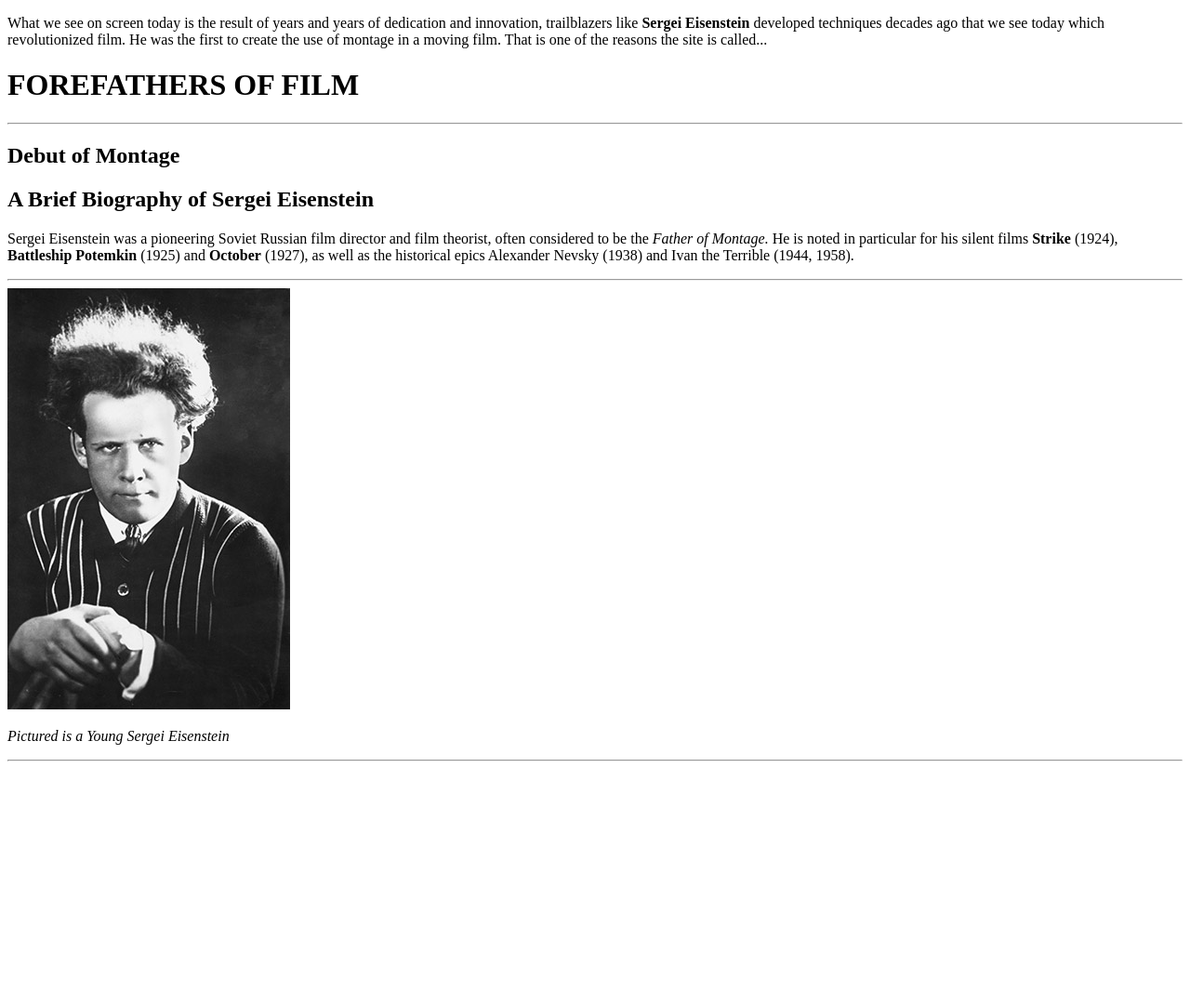
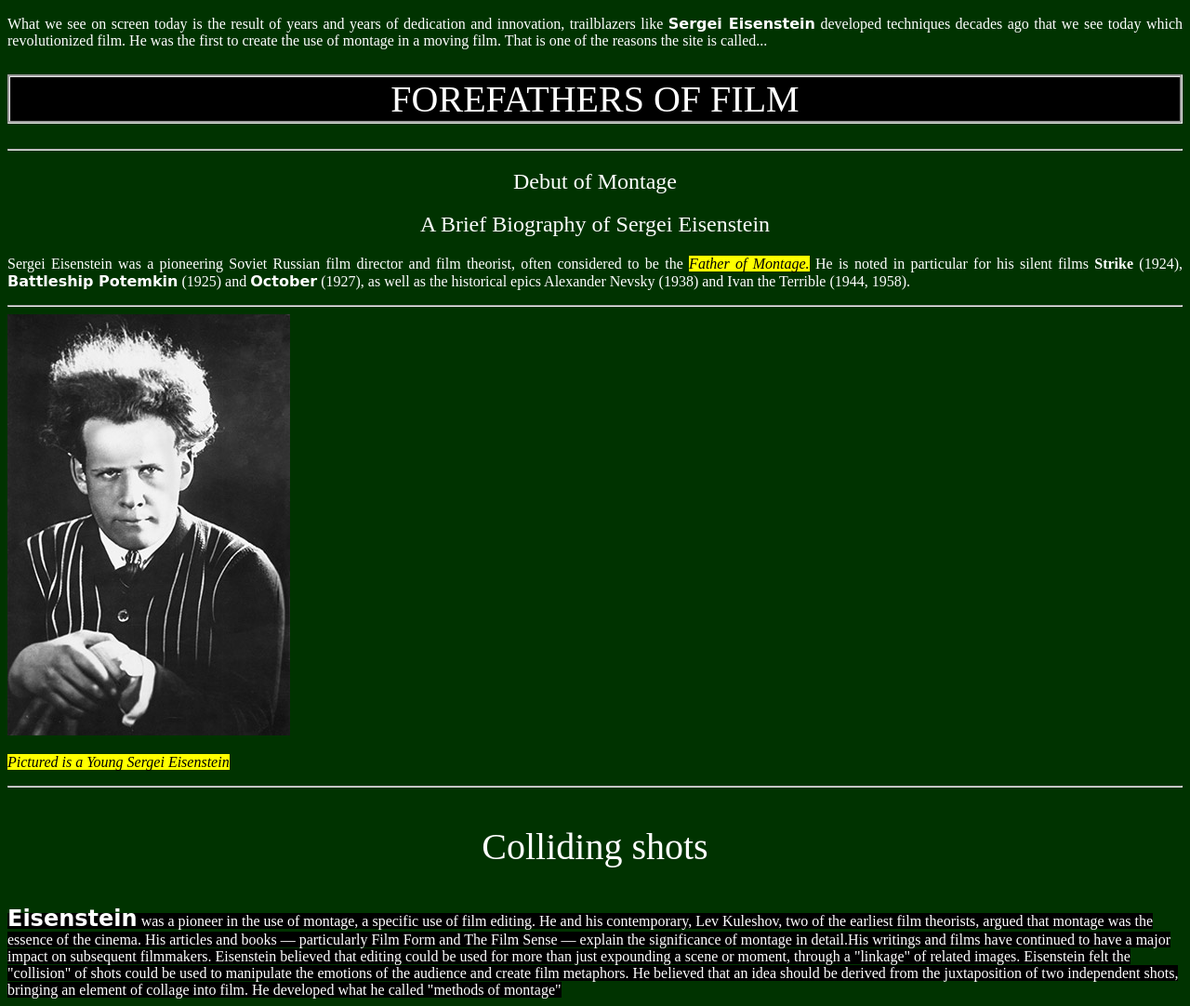
Before and after one commit to benmarley/activity-css, a plain HTML site: page index.html in a window 1280 px wide. Shown: the whole page at 93% size. Before the commit the page ends 827 px from the top, so only its background shows below. Drawn offline with Linux system fonts and the light colour scheme.

Commit message:
added css

```diff
--- a/CSS/general.css
+++ b/CSS/general.css
@@ -1,2 +1,43 @@
 html {
-    font-family:futura
+    font-family:futura;
+    color:#ffffff
+}
+body {
+    background:#003300;
+}
+h1 {
+    text-align:center;
+    font-size:2.5rem;
+    font-weight:100;
+    background-color:#000;
+    border-style:groove
+}
+
+h2 {
+    text-align:center;
+    font-weight:100
+}
+P {
+   text-align:justify
+}
+p2 {
+    background:#000;
+    text-align:justify
+}
+p2 strong {
+    font-size:1.5rem;
+
+}
+strong {
+    font-family:cursive
+}
+p em {
+    font-family:serif;
+    background:#ffff00;
+    color:#000;
+}
+h3 {
+    font-weight:100;
+    font-size: 2.5rem;
+    text-align:center
+}
--- a/index.html
+++ b/index.html
@@ -18,7 +18,9 @@
  <img src="images/Sergei_Eisenstein_03.jpg">
     <p><em>Pictured is a Young Sergei Eisenstein</em></p>
     <hr>
-
+    <h3>Colliding shots</h3>
+    <p2><strong>Eisenstein</strong> was a pioneer in the use of montage, a specific use of film editing. He and his contemporary, Lev Kuleshov, two of the earliest film theorists, argued that montage was the essence of the cinema. His articles and books — particularly Film Form and The Film Sense — explain the significance of montage in detail.His writings and films have continued to have a major impact on subsequent filmmakers. Eisenstein believed that editing could be used for more than just expounding a scene or moment, through a "linkage" of related images. Eisenstein felt the "collision" of shots could be used to manipulate the emotions of the audience and create film metaphors. He believed that an idea should be derived from the juxtaposition of two independent shots, bringing an element of collage into film. He developed what he called "methods of montage"
+</p2>
 
 
 
```
